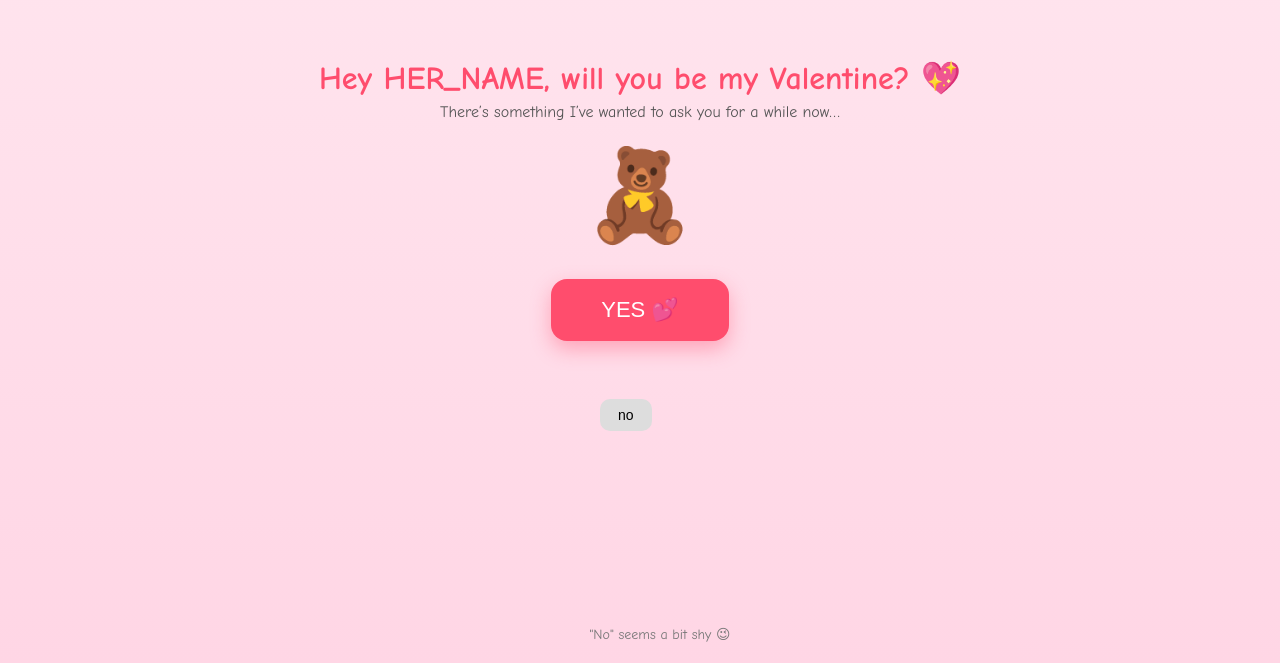
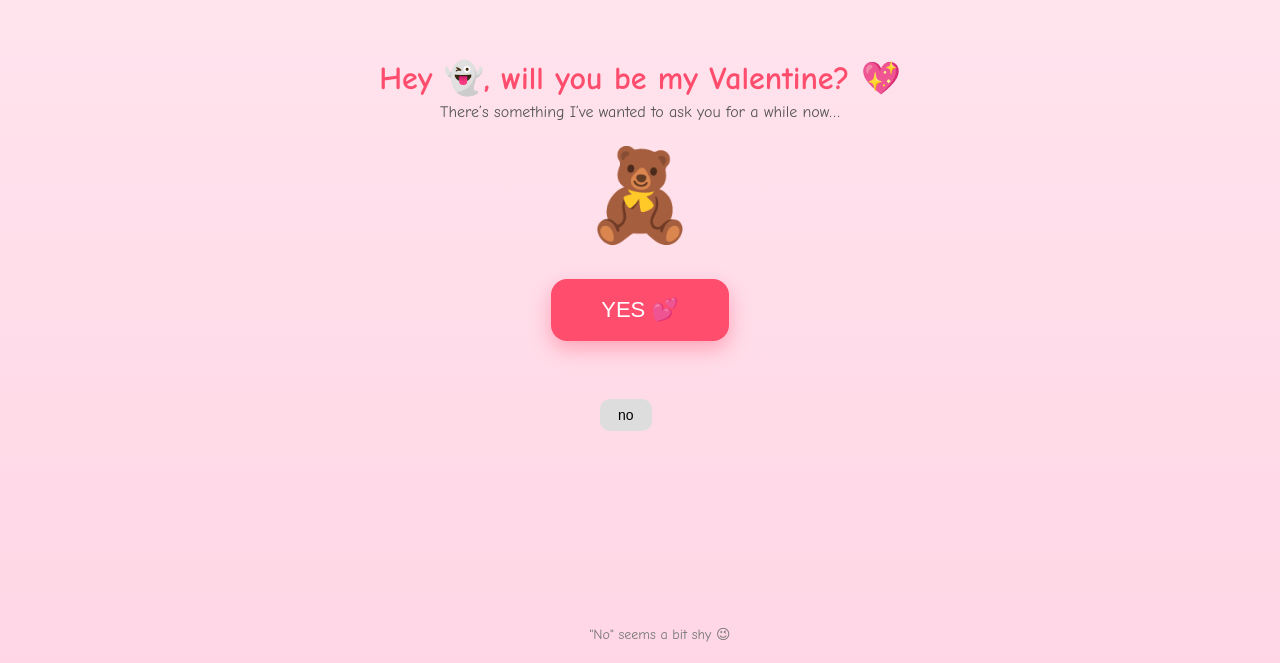
Before and after one commit to imHarry404/valentine-for-her, a plain HTML site: page index.html in a window 1280 px wide. Shown: the part 137-800 px from the top of the page. Drawn offline with Linux system fonts and the light colour scheme.

Commit message:
files added

```diff
--- a/index.html
+++ b/index.html
@@ -103,7 +103,7 @@
 
 <body>
   <div class="container">
-    <h1>Hey HER_NAME, will you be my Valentine? 💖</h1>
+    <h1>Hey 👻, will you be my Valentine? 💖</h1>
     <div class="subtext">
       There’s something I’ve wanted to ask you for a while now…
     </div>
```
